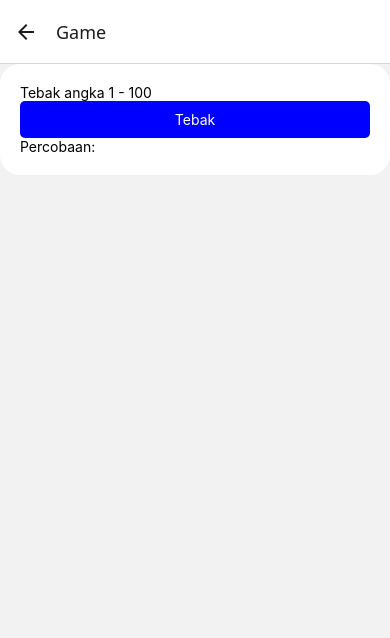
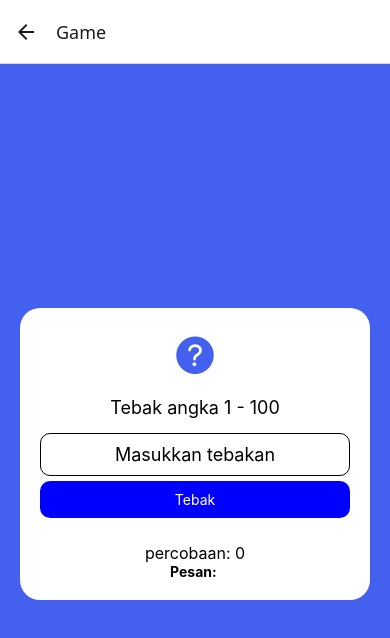
Before and after one commit to AhayLuay/ISC2026_Expo-Project, a React Native app: screen /Game in a window 390 px wide. Shown: the top 638 px of the page. Built offline with nearby package versions, Linux system fonts and the light colour scheme.

Commit message:
feat checkAnswer logic

```diff
--- a/components/CustomButton.js
+++ b/components/CustomButton.js
@@ -8,7 +8,9 @@ export default function CustomButton({ onPress, title }) {
       style={{
         backgroundColor: "blue",
         padding: 10,
-        borderRadius: 5,
+        marginVertical: 5,
+        borderRadius: 10,
+        alignContent: "center"
       }}
     >
       <Text style={{ textAlign: "center", color: "#ffffff" }}>{title}</Text>
--- a/components/CustomInput.js
+++ b/components/CustomInput.js
@@ -7,8 +7,8 @@ export default function CustomInput(props) {
     style={{
         borderWidth: 1,
         borderColor: "Gray",
-        borderRadius: 12,
-        padding: 15,
+        borderRadius: 10,
+        padding: 10,
         fontSize: 18,
         textAlign: "center"
     }}
--- a/package.json
+++ b/package.json
@@ -9,6 +9,7 @@
     "web": "expo start --web"
   },
   "dependencies": {
+    "@expo/vector-icons": "^15.1.1",
     "@react-navigation/native": "^7.3.3",
     "@react-navigation/native-stack": "^7.17.5",
     "expo": "~54.0.34",
--- a/screens/GameScreens.js
+++ b/screens/GameScreens.js
@@ -1,64 +1,66 @@
-import { Text, View, StyleSheet } from "react-native";
-import React, { useState } from "react";
+import { Text, View, StyleSheet, Alert } from "react-native";
+import React, { useEffect, useState } from "react";
 import CustomButton from "../components/CustomButton";
 import Card from "../components/Card"; // Jangan lupa import Card
 import Color from "../constants/Color";
+import CustomInput from "../components/CustomInput";
+import { useNavigation } from "@react-navigation/native";
+import { Ionicons } from "@expo/vector-icons";
+import { generateNumber } from "../utils/generateNumber";
 
 export default function GameScreens() {
+  const [ attempts, setAttempts ] = useState(0);
+  const [ guess, setGuess] = useState("");
+  const [ target, setTarget] = useState(0);
+  const [ message, setMessage] = useState("")
 
-  const { attempts, setAttempts } = useState(0);
-  /*
-  const guess;
+  const navigation = useNavigation()
 
+  useEffect(() => {
+    setTarget(generateNumber())
+  }, []);
 
-  const handleGuess = () => {
-    if (gameOver) {
-      Alert.alert("Permainan Selesai", "Tekan tombol Reset untuk memulai ulang");
+  const checkAnswer = () => {
+    const number = parseInt(guess);
+
+    if (!number) {
+      Alert.alert("error", "Masukkan Angka");
       return;
     }
+    setAttempts((prev) => prev + 1)
 
-    const guessNumber = parseInt(guess);
+    if(number > target) {
+      setMessage ("Tebakan Terlalu Tinggi");
+      } else if (number < target) {
+        setMessage("Tebakan Terlalu Rendah")
+      }else {
+        navigation.navigate("Result", {attempt: attempts + 1})
+      }
 
-    // Validasi input
-    if (isNaN(guessNumber) || guess.trim() === "") {
-      setMessage(" Silakan masukkan angka yang valid!");
-      setGuess("");
-      return;
-    }
-
-    if (guessNumber < 1 || guessNumber > 100) {
-      setMessage("⚠️ Angka harus antara 1 - 100!");
-      setGuess("");
-      return;
-    }
-
-    // Logika tebakan
-    setAttempts(attempts + 1);
-
-    if (guessNumber === targetNumber) {
-      setMessage(`🎉 SELAMAT! Anda menebak dengan benar! Angkanya adalah ${targetNumber}`);
-      setGameOver(true);
-      Alert.alert(
-        "Selamat! 🎉",
-        `Anda berhasil menebak angka ${targetNumber} dalam ${attempts + 1} percobaan!`,
-        [{ text: "OK" }]
-      );
-    } else if (guessNumber < targetNumber) {
-      setMessage(`📈 Terlalu kecil! Coba angka yang lebih besar dari ${guessNumber}`);
-    } else {
-      setMessage(`📉 Terlalu besar! Coba angka yang lebih kecil dari ${guessNumber}`);
-    }
-
-    setGuess("");
-  };*/
+      setGuess("") //setelah pindah halaman akan merestart jawaban
+    };
 
   return (
-    <View>
+    <View style={styles.container}>
       <Card>
-        <Text>Tebak angka 1 - 100</Text>
-        <CustomButton title="Tebak" />
-        <Text>Percobaan:{attempts}</Text>
-        <Text></Text>
+        <Ionicons
+        name="help-circle"
+        size={50}
+        color={Color.primary}
+        style={{ alignSelf: "center"}}
+        />
+        <Text style={styles.tebakText}>Tebak angka 1 - 100</Text>
+          <CustomInput
+            placeholder="Masukkan tebakan"
+            keyboardType="numeric"
+            value={guess}
+            onChangeText={setGuess}
+            />
+          <CustomButton title="Tebak" onPress={checkAnswer} />
+          <Text style={styles.percobaanText}> percobaan: {attempts} </Text>
+          <Text style={styles.percobaanText, {fontWeight: "bold", alignSelf:"center" }}>
+            Pesan: {message}
+          </Text>
       </Card>
     </View>
   );
@@ -69,11 +71,16 @@ const styles = StyleSheet.create({
     flex: 1,
     justifyContent: "center",
     padding: 20,
-    backgroundColor: Color.background,
+    backgroundColor: Color.primary,
   },
   tebakText: {
     fontSize: 18,
     marginVertical: 15,
     textAlign: "center",
   },
+  percobaanText: {
+    marginTop: 20,
+    textAlign: "center",
+    fontSize: 16,
+  }
 });
--- a/screens/HomeScreens.js
+++ b/screens/HomeScreens.js
@@ -3,6 +3,7 @@ import React, { Component } from "react";
 import CustomButton from "../components/CustomButton";
 import Card from "../components/Card";
 import { useNavigation } from "@react-navigation/native";
+import Color from "../constants/Color";
 
 export default function HomeScreens() {
   const navigation = useNavigation();
@@ -13,7 +14,7 @@ export default function HomeScreens() {
         flex: 1,
         justifyContent: "center",
         padding: 20,
-        backgroundColor: "#2c87cd",
+        backgroundColor: Color.primary,
       }}
     >
       <Card>
```
Also changed, not shown: 1 other file (tests, documents, lock files or other folders).
